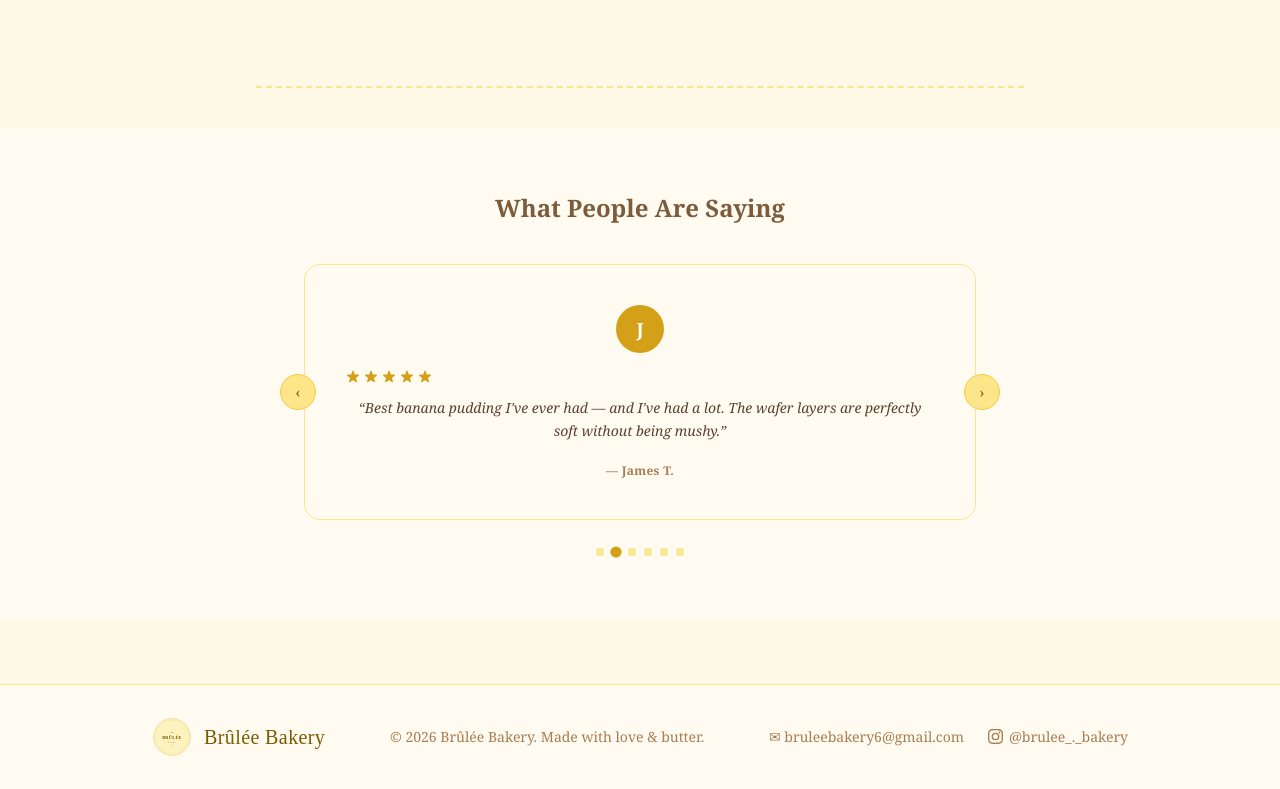
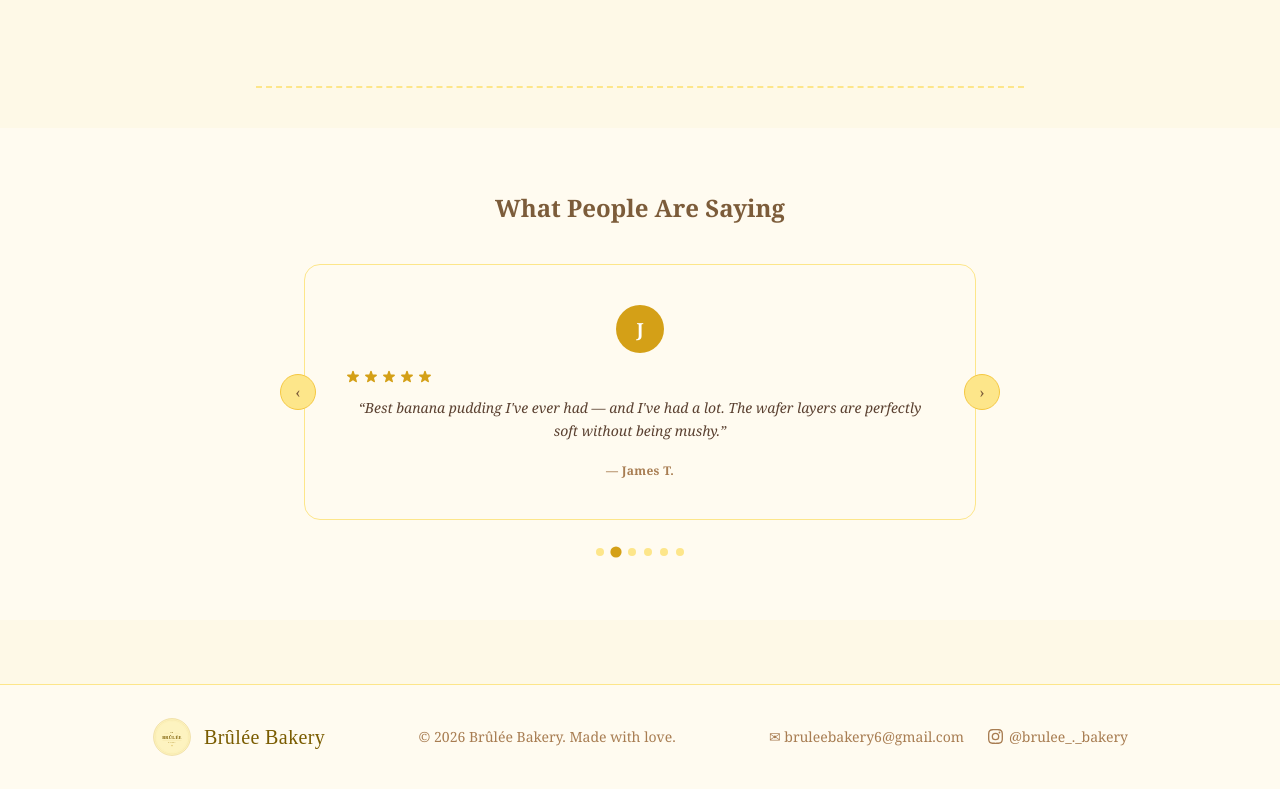
Before and after one commit to Sayedu/brulee-bakery, a Next.js app: page / in a window 1280 px wide. Shown: the part 1640-2429 px from the top of the page. Built offline with nearby package versions, Linux system fonts and the light colour scheme.

Commit message:
Simplify footer tagline

```diff
--- a/components/Footer.tsx
+++ b/components/Footer.tsx
@@ -14,7 +14,7 @@
             Brûlée Bakery
           </span>
         </div>
-        <p>© {new Date().getFullYear()} Brûlée Bakery. Made with love &amp; butter.</p>
+        <p>© {new Date().getFullYear()} Brûlée Bakery. Made with love.</p>
         <div className="flex gap-6">
           <a href="mailto:bruleebakery6@gmail.com" className="hover:underline">✉ bruleebakery6@gmail.com</a>
           <a href="https://www.instagram.com/brulee_._bakery" target="_blank" rel="noopener noreferrer" className="hover:underline inline-flex items-center gap-1.5">
```
